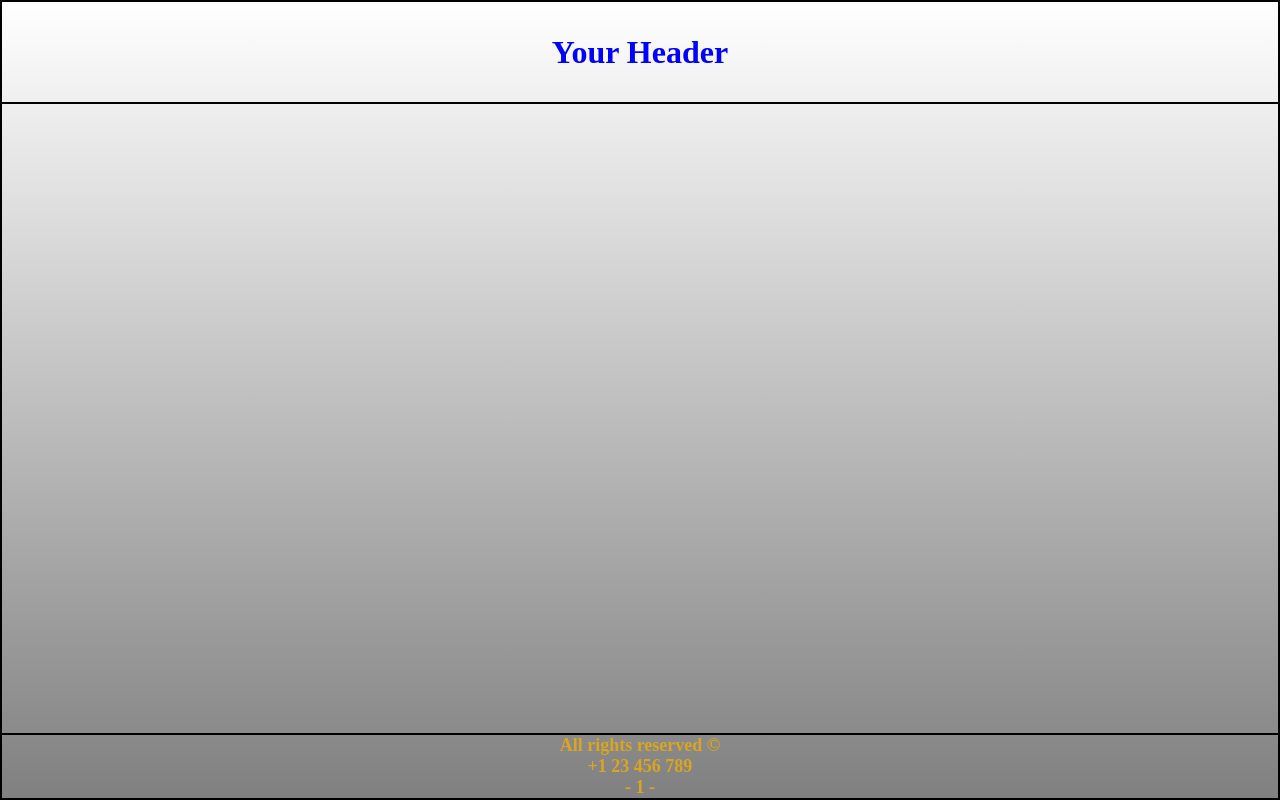
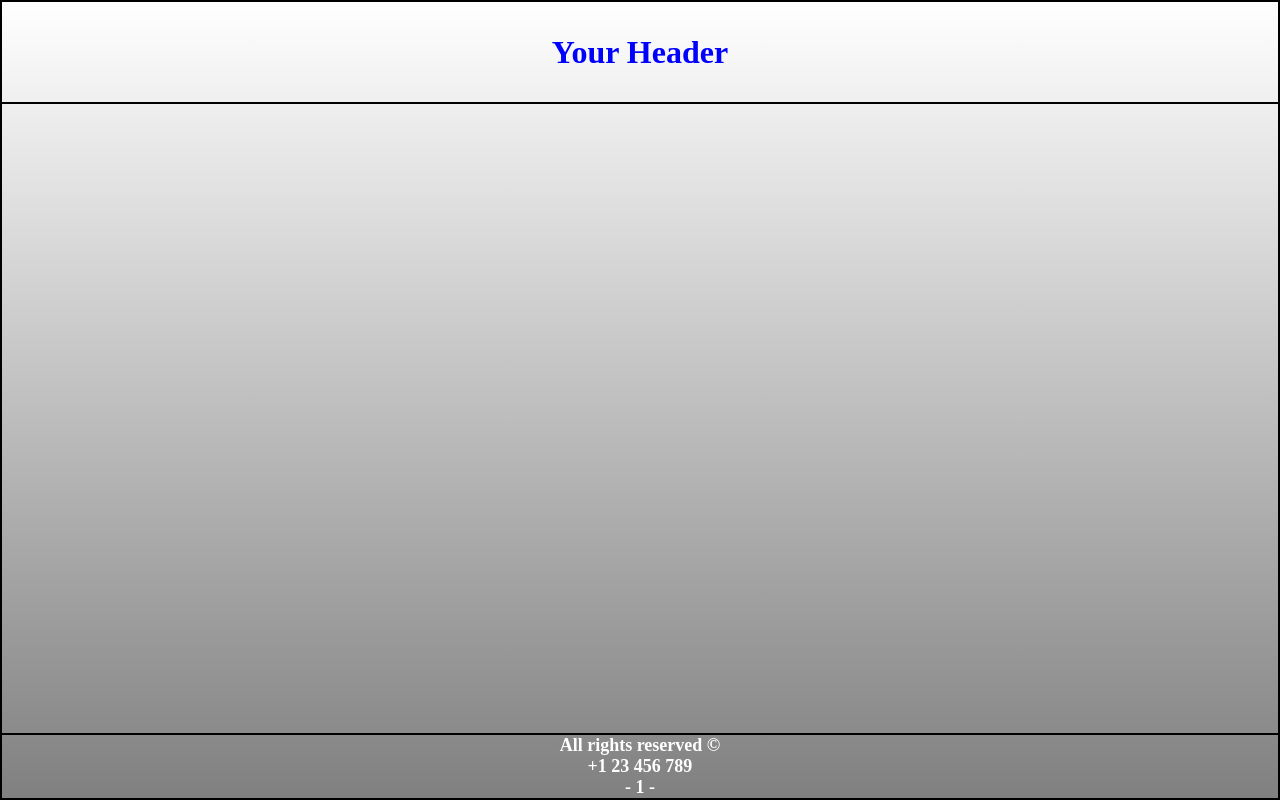
Before and after one commit to Tarekkh92/bp, an Angular app: page / in a window 1280 px wide. Built offline with nearby package versions, Linux system fonts and the light colour scheme.

Commit message:
make it better

```diff
--- a/src/app/footer/footer.component.css
+++ b/src/app/footer/footer.component.css
@@ -1,5 +1,5 @@
 .footer-page p{
-    color: goldenrod;
+    color: white;
     margin: 0;
 }
 p{
```
